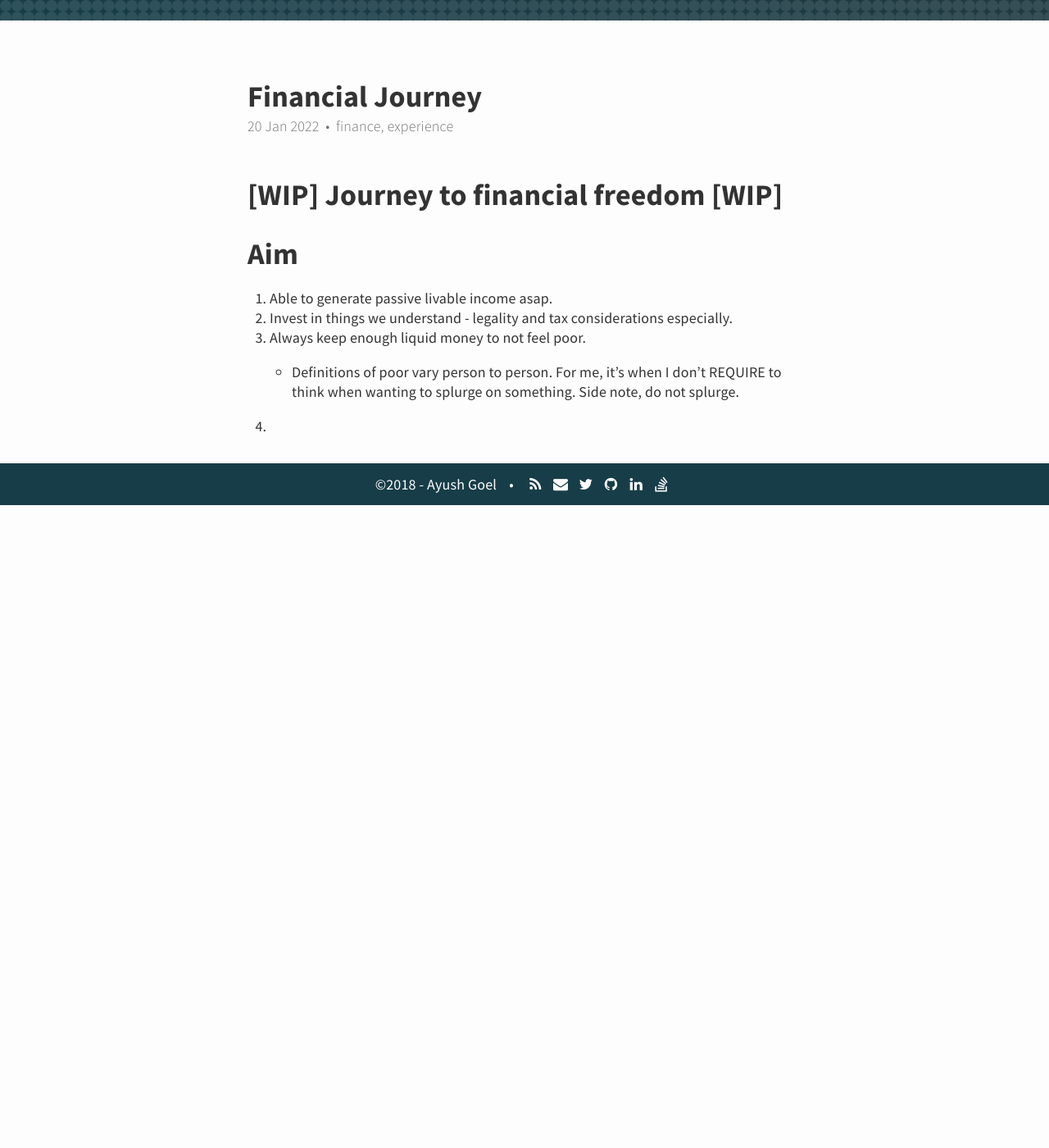
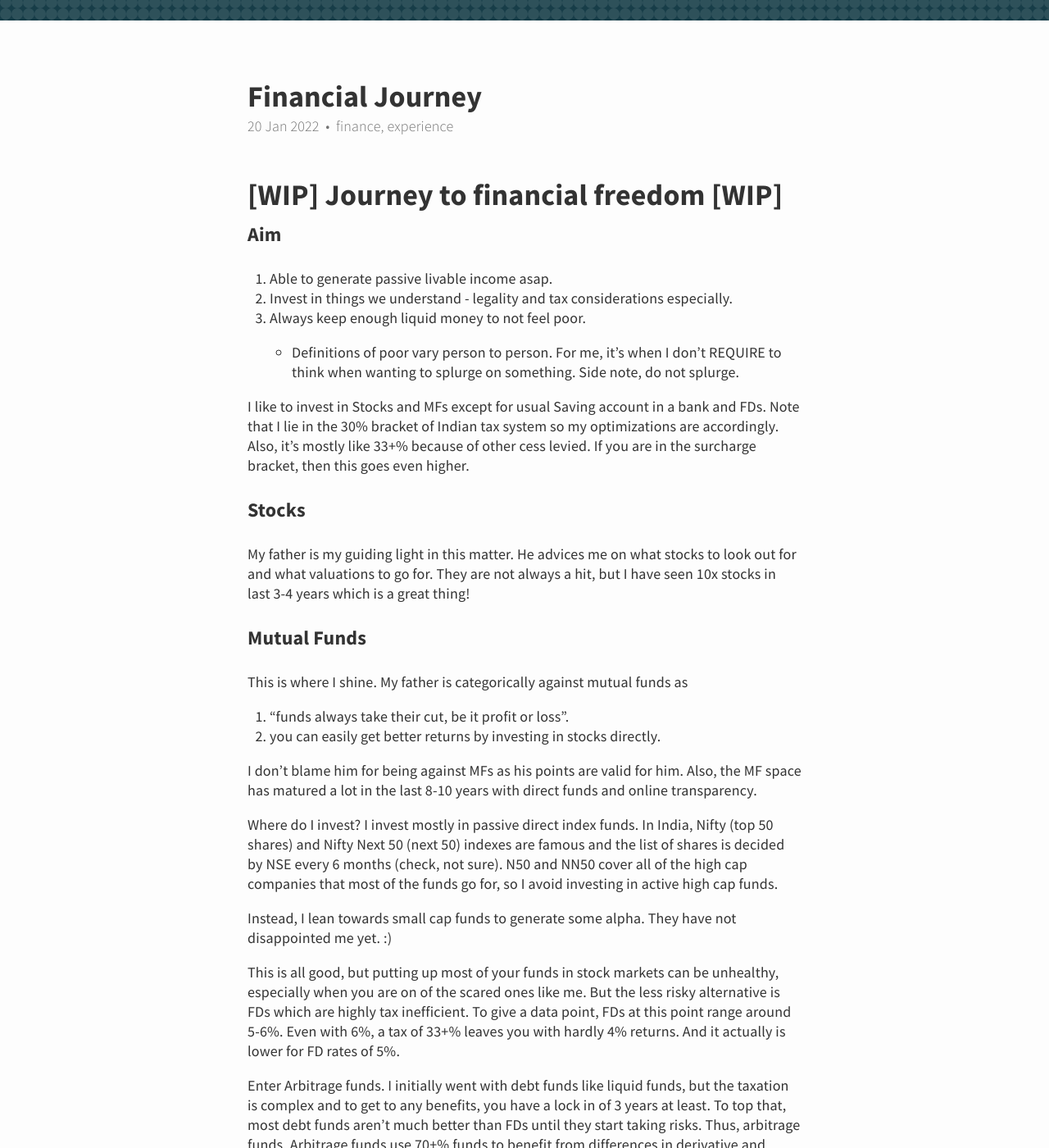
Before and after one commit to ayushgoel/ayushgoel.github.io, a Jekyll site: the page built from _posts/2022-01-20-financial-journey.md, in a window 1280 px wide and 1400 px high, scrolled down 270 px. Shown: the whole window at 82% size. Built offline with Jekyll 4.4.1, drawn with Linux system fonts in a browser that asks for light colours; nearby versions of some CDN libraries; before the commit the page ends 900 px from its top, so only the background shows below that; some of the changed text lies outside the part shown.

Commit message:
Update post for financial freedom

```diff
--- a/_posts/2022-01-20-financial-journey.md
+++ b/_posts/2022-01-20-financial-journey.md
@@ -4,11 +4,40 @@ tags: finance experience
 
 ## [WIP] Journey to financial freedom [WIP]
 
-Aim
--
+### Aim
 
 1. Able to generate passive livable income asap.
 2. Invest in things we understand - legality and tax considerations especially.
 3. Always keep enough liquid money to not feel poor.
 	* Definitions of poor vary person to person. For me, it's when I don't REQUIRE to think when wanting to splurge on something. Side note, do not splurge.
-4.
+
+I like to invest in Stocks and MFs except for usual Saving account in a bank and FDs. Note that I lie in the 30% bracket of Indian tax system so my optimizations are accordingly. Also, it's mostly like 33+% because of other cess levied. If you are in the surcharge bracket, then this goes even higher.
+
+### Stocks
+
+My father is my guiding light in this matter. He advices me on what stocks to look out for and what valuations to go for. They are not always a hit, but I have seen 10x stocks in last 3-4 years which is a great thing!
+
+### Mutual Funds
+
+This is where I shine. My father is categorically against mutual funds as
+1. "funds always take their cut, be it profit or loss".
+2. you can easily get better returns by investing in stocks directly.
+
+I don't blame him for being against MFs as his points are valid for him. Also, the MF space has matured a lot in the last 8-10 years with direct funds and online transparency.
+
+Where do I invest?
+I invest mostly in passive direct index funds. In India, Nifty (top 50 shares) and Nifty Next 50 (next 50) indexes are famous and the list of shares is decided by NSE every 6 months (check, not sure). N50 and NN50 cover all of the high cap companies that most of the funds go for, so I avoid investing in active high cap funds.
+
+Instead, I lean towards small cap funds to generate some alpha. They have not disappointed me yet. :)
+
+This is all good, but putting up most of your funds in stock markets can be unhealthy, especially when you are on of the scared ones like me. But the less risky alternative is FDs which are highly tax inefficient. To give a data point, FDs at this point range around 5-6%. Even with 6%, a tax of 33+% leaves you with hardly 4% returns. And it actually is lower for FD rates of 5%.
+
+Enter Arbitrage funds. I initially went with debt funds like liquid funds, but the taxation is complex and to get to any benefits, you have a lock in of 3 years at least. To top that, most debt funds aren't much better than FDs until they start taking risks. Thus, arbitrage funds.
+Arbitrage funds use 70+% funds to benefit from differences in derivative and delivery market. Rest 30% is mostly parked in liquid funds. Since all bets are covered (literally arbitrage), it is a rather safe bet and for taxation it is considered an equity fund! Win-Win!
+
+Lastly, to get some outside-India exposure, I use a fund that gives me that at a rather low expense ratio. They too haven't disappointed.
+
+I maintain a google sheet with my custom formulaes to mark when a fund can be redeemed with Long Term Capital Gain. If I want to stay invested, I reinvest the amount the same day. So for eg, if I have 10k worth of N50 MF and I want to invest additional 10k, I purchase 20k worth of MF and redeem the 10k investment.that way i can rotate the capital gain efficiently making use of the 1 lakh limit every year.
+
+
+##### Note: I am not a professional advisor, and this is not financial advice. Please make your own decisions.
```
